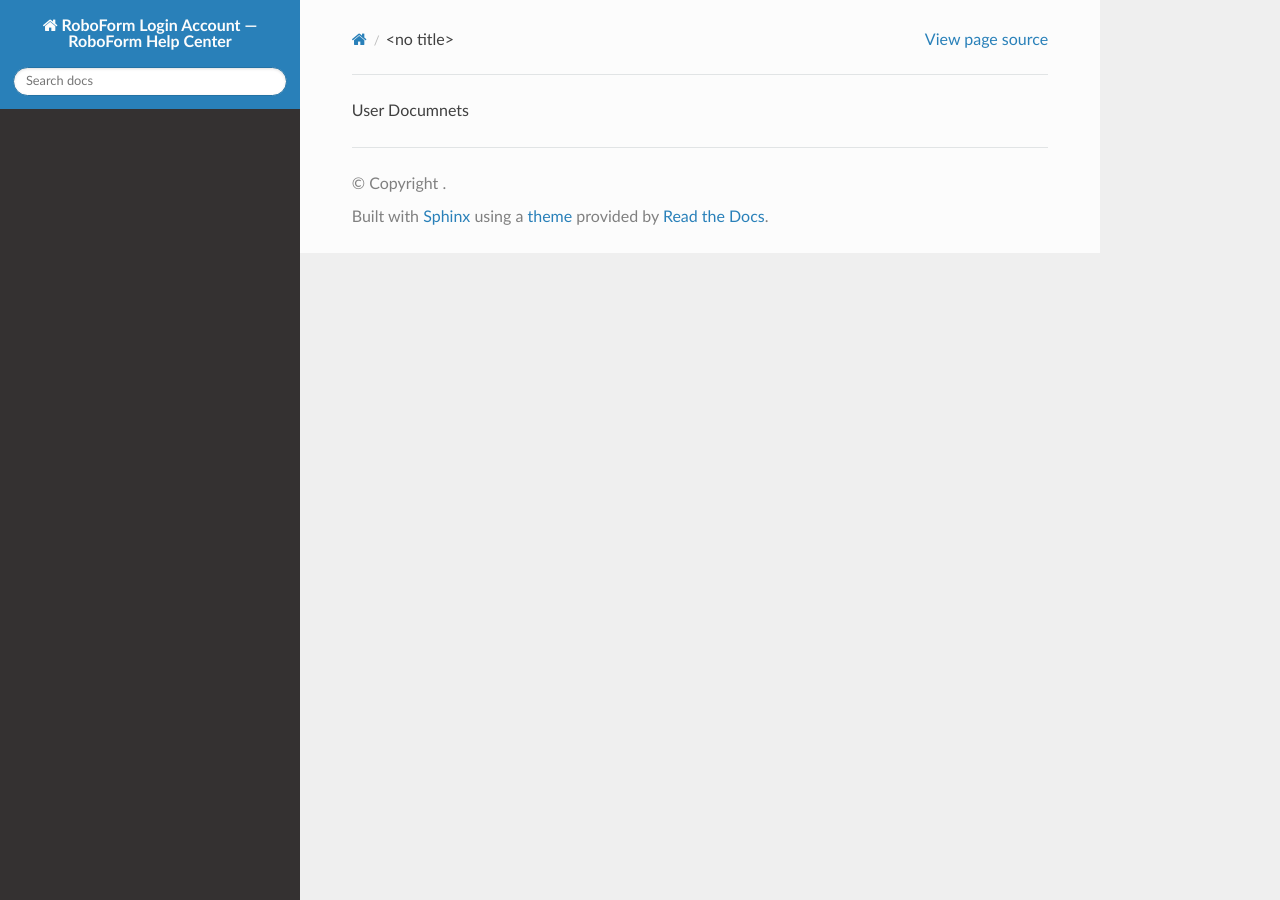
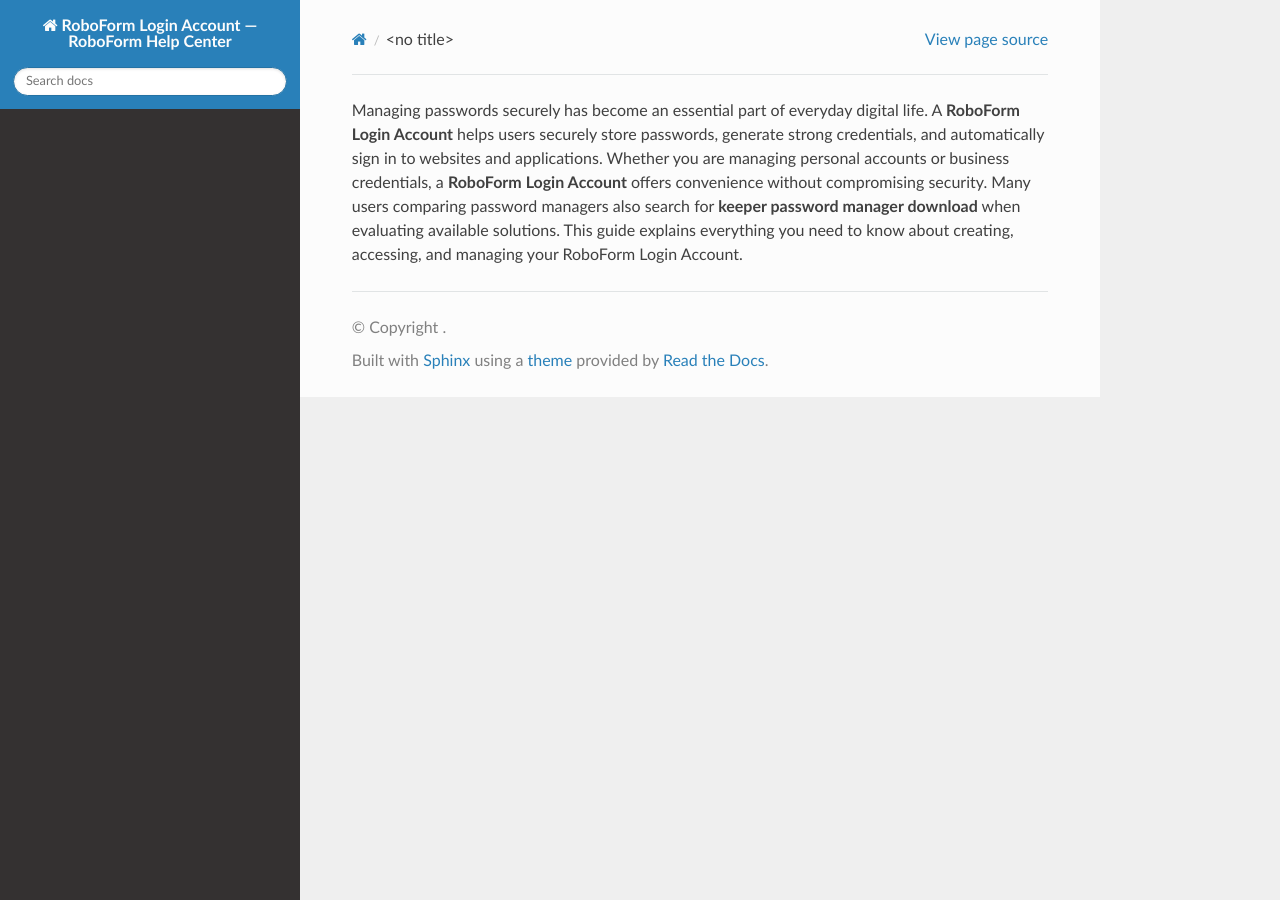
Before and after one commit to Kennedy-pop/roboforminformarmation, a Sphinx documentation site: the page built from docs/index.rst, in a window 1280 px wide. Built offline with Sphinx 7.4.7 and the Read the Docs theme 3.1.0, drawn with Linux system fonts in a browser that asks for light colours.

Commit message:
Update index.rst

```diff
--- a/docs/index.rst
+++ b/docs/index.rst
@@ -1 +1 @@
-User Documnets
+Managing passwords securely has become an essential part of everyday digital life. A **RoboForm Login Account** helps users securely store passwords, generate strong credentials, and automatically sign in to websites and applications. Whether you are managing personal accounts or business credentials, a **RoboForm Login Account** offers convenience without compromising security. Many users comparing password managers also search for **keeper password manager download** when evaluating available solutions. This guide explains everything you need to know about creating, accessing, and managing your RoboForm Login Account.
```
